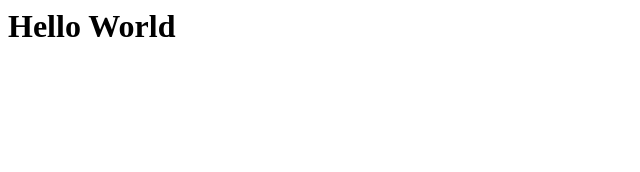
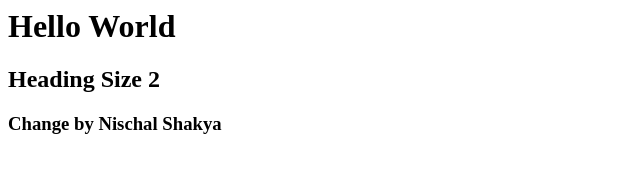
Before and after one commit to scoutnischal/3rd-semester, a plain HTML site: page Index.html in a window 1280 px wide. Shown: the whole page, without its empty margins (0-640 px from the left). Drawn offline with Linux system fonts and the light colour scheme.

Commit message:
Mero commit read garnu hai

```diff
--- a/Index.html
+++ b/Index.html
@@ -4,5 +4,7 @@
 	</head>
 	<body>
 	<h1>Hello World</h1>
+		<h2>Heading Size 2</h2>
+		<h3 bgcolor="green">Change by Nischal Shakya</h3>
 	</body>
 </html>
```
